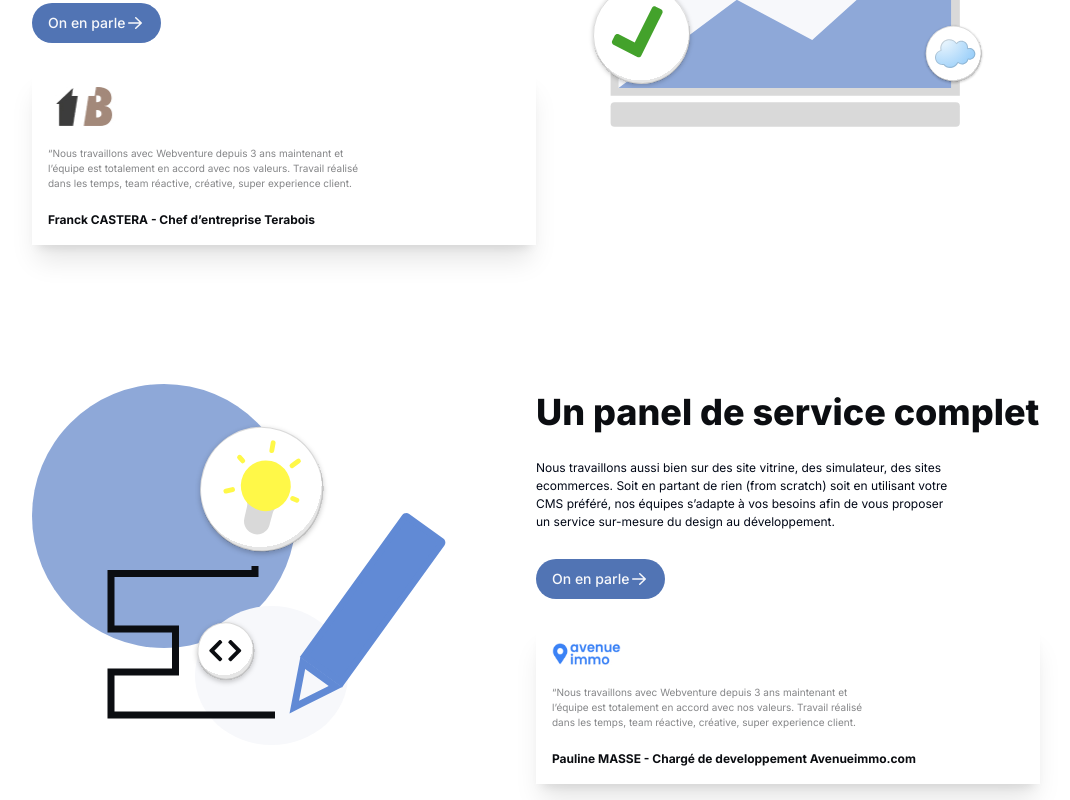
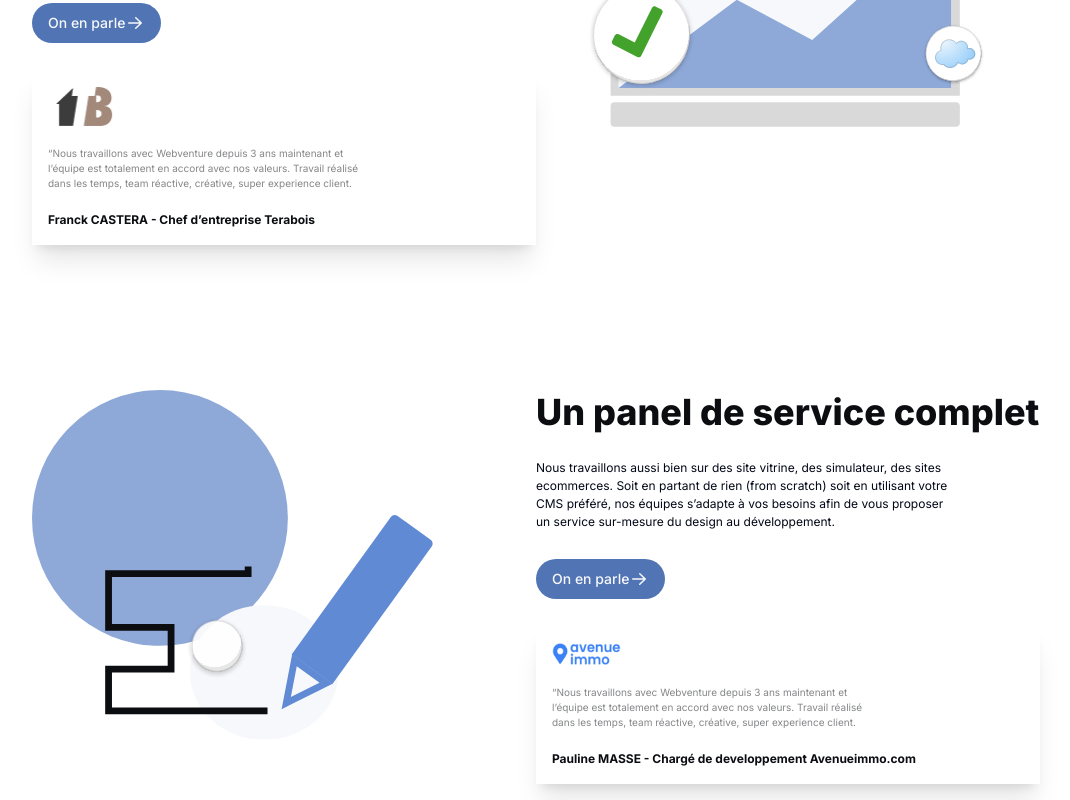
Before and after one commit to magicniclus/weebventure, a Next.js app: page / in a window 1280 px wide. Shown: the part 1348-2148 px from the top of the page, without its empty margins (104-1174 px from the left). Built offline with nearby package versions, Linux system fonts and the light colour scheme.

Commit message:
Update DessinProcess.tsx

```diff
--- a/src/components/svg/DessinProcess.tsx
+++ b/src/components/svg/DessinProcess.tsx
@@ -22,13 +22,12 @@ const DessinProcess = () => {
     const tl = gsap.timeline({
       defaults: { duration: 0.7, ease: "easeOut" },
       // Décommentez pour activer le ScrollTrigger
-      // scrollTrigger: {
-      //   trigger: pouceRef.current,
-      //   start: "top 80%",
-      //   end: "top 50%",
-      //   scrub: true,
-      //   markers: true,
-      // },
+      scrollTrigger: {
+        trigger: light,
+        start: "top 80%",
+        end: "top 50%",
+        // markers: true,
+      },
     });
 
     // Initialisation : Rendre la ligne invisible avant l'animation
@@ -82,13 +81,7 @@ const DessinProcess = () => {
   }, []);
 
   return (
-    <svg
-      width="416"
-      height="361"
-      viewBox="0 0 416 361"
-      fill="none"
-      xmlns="http://www.w3.org/2000/svg"
-    >
+    <svg viewBox="0 0 416 361" fill="none" xmlns="http://www.w3.org/2000/svg">
       <circle className="cercleOne" cx="132" cy="132" r="132" fill="#8EA8D8" />
       <ellipse
         className="cercleTwo"
```
